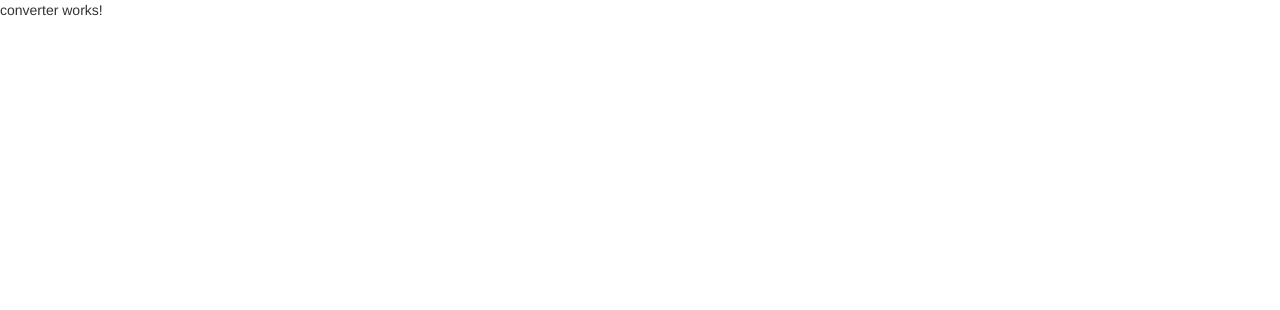
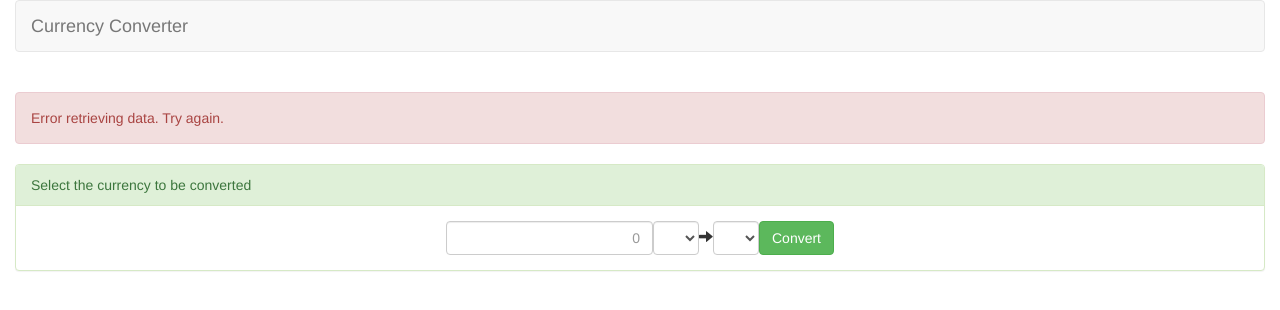
Before and after one commit to ricardoliveira0/angular_course, an Angular app in the folder projects/currency-converter/: page / in a window 1280 px wide. Shown: the top 310 px of the page. Built offline with nearby package versions, Linux system fonts and the light colour scheme.

Commit message:
add: UI
Deploy UI from 'assets' folder

```diff
--- a/projects/currency-converter/src/app/app.component.html
+++ b/projects/currency-converter/src/app/app.component.html
@@ -1 +1,12 @@
-<app-converter></app-converter>
+<div class="container-fluid">
+	<nav class="navbar navbar-default">
+	  <div class="container-fluid">
+	    <div class="navbar-header">
+	      <a class="navbar-brand" href="#">
+	        {{ title }}
+	      </a>
+	    </div>
+	  </div>
+	</nav>
+    <app-converter></app-converter>
+</div>
--- a/projects/currency-converter/src/app/converter/components/converter.component.html
+++ b/projects/currency-converter/src/app/converter/components/converter.component.html
@@ -1 +1,38 @@
-<p>converter works!</p>
+<br/>
+<div class="alert alert-danger" role="alert">
+	Error retrieving data. Try again.
+</div>
+<div class="panel panel-success">
+	<div class="panel-heading">
+		Select the currency to be converted
+	</div>
+	<div class="panel-body text-center">
+	  <form class="form-inline">
+		<input
+			type="text"
+			name="valor"
+			class="form-control text-right"
+			placeholder="0"
+			required>
+		<select
+			name="moedaDe"
+			class="form-control"
+			required>
+			<option>
+			</option>
+		</select>
+		<span class="glyphicon glyphicon-arrow-right" aria-hidden="true"></span>
+		<select
+			name="moedaPara"
+			class="form-control"
+			required>
+			<option>
+			</option>
+		</select>
+		<input
+			type="submit"
+			value="Convert"
+			class="btn btn-success">
+	  </form>
+	 </div>
+</div>
```
